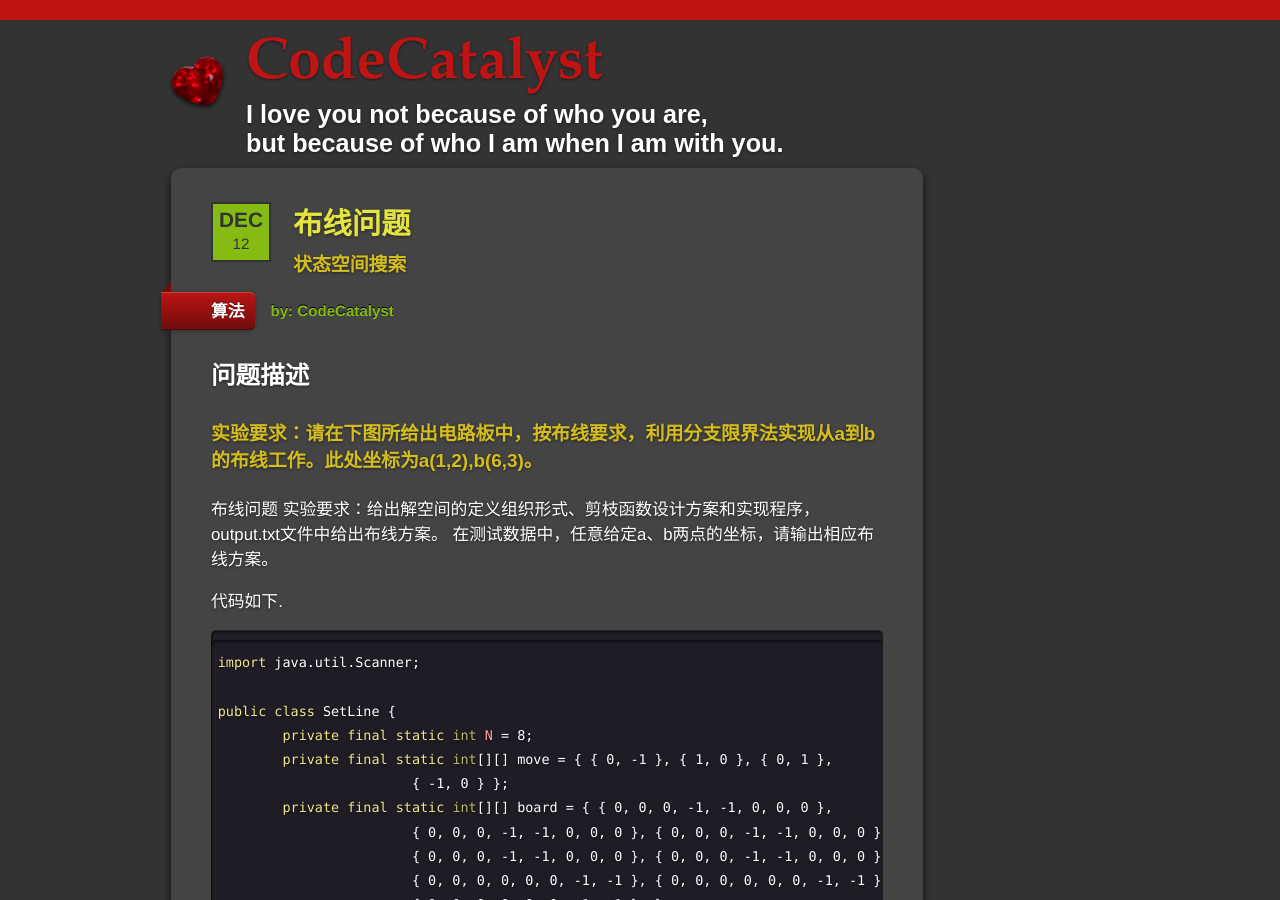
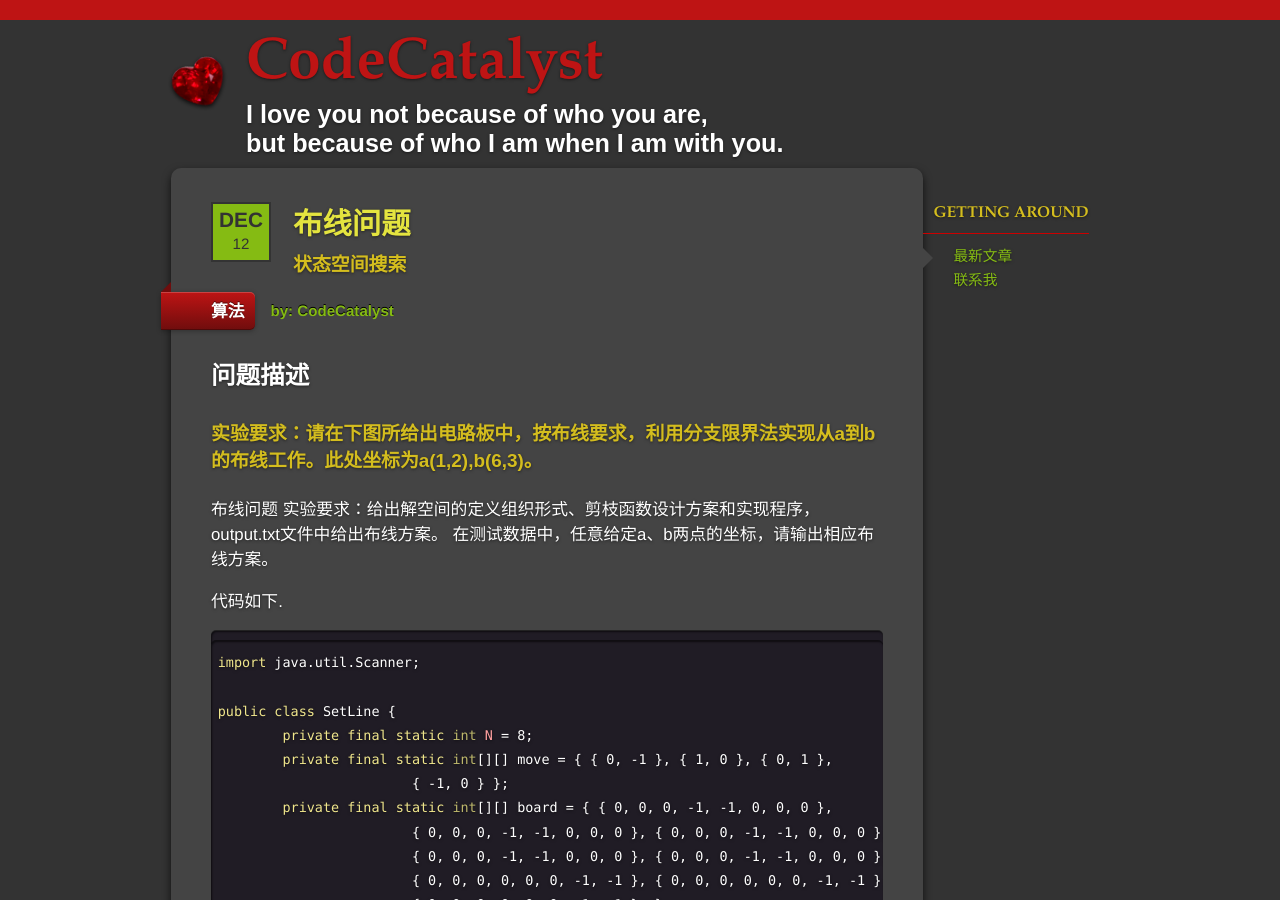
Before and after one commit to chengzijiujiuBlog/ChenZhiyong.github.io, a Jekyll site: the page built from _posts/2013-12-12-bu-xian-wen-ti.md, in a window 1280 px wide and 900 px high. Built offline with Jekyll 4.4.1, drawn with Linux system fonts in a browser that asks for light colours; Markdown is read by kramdown in place of the engine named in the settings.

Commit message:
add sidebar

```diff
--- a/_includes/sidebar.html
+++ b/_includes/sidebar.html
@@ -5,14 +5,5 @@
       <li class="current"><a href="/">最新文章</a></li>
       <li class=""><a href="/contact.html">联系我</a></li>
     </ul>
-
-    <div id="pairing_box">
-      <h5>关于我</h5>
-      <ul>
-        <li>程序员</li>
-        <li>喜欢捣鼓</li>
-      </ul>
-      </p>
-    </div>
   </aside>
 </div>
--- a/_layouts/post.html
+++ b/_layouts/post.html
@@ -9,7 +9,7 @@
         <div class="unit four-fifths">
           {% include article.html %}
         </div>
-
+        {% include sidebar.html %}
         <div class="clear"></div>
       </div>
     </section>
```
